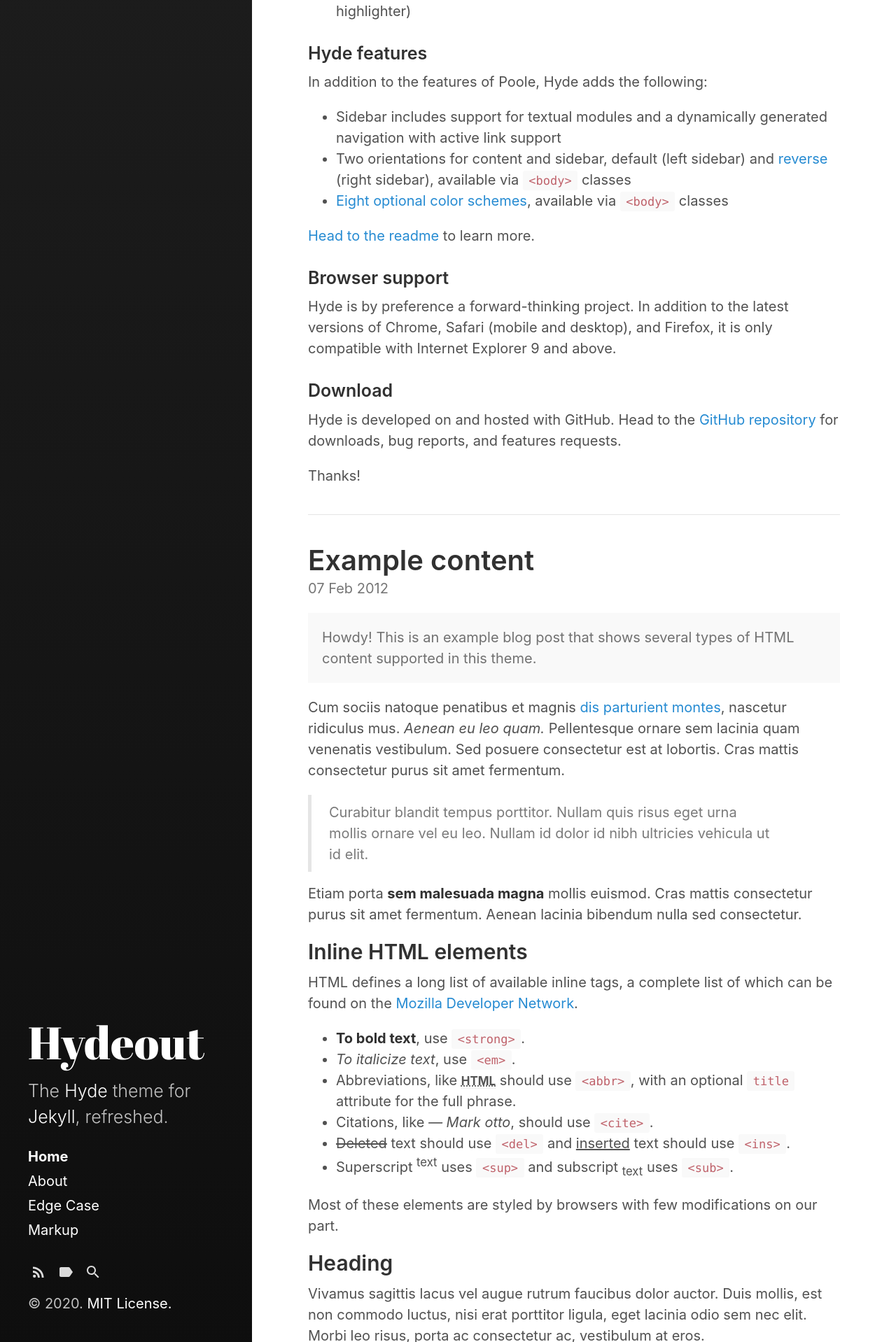
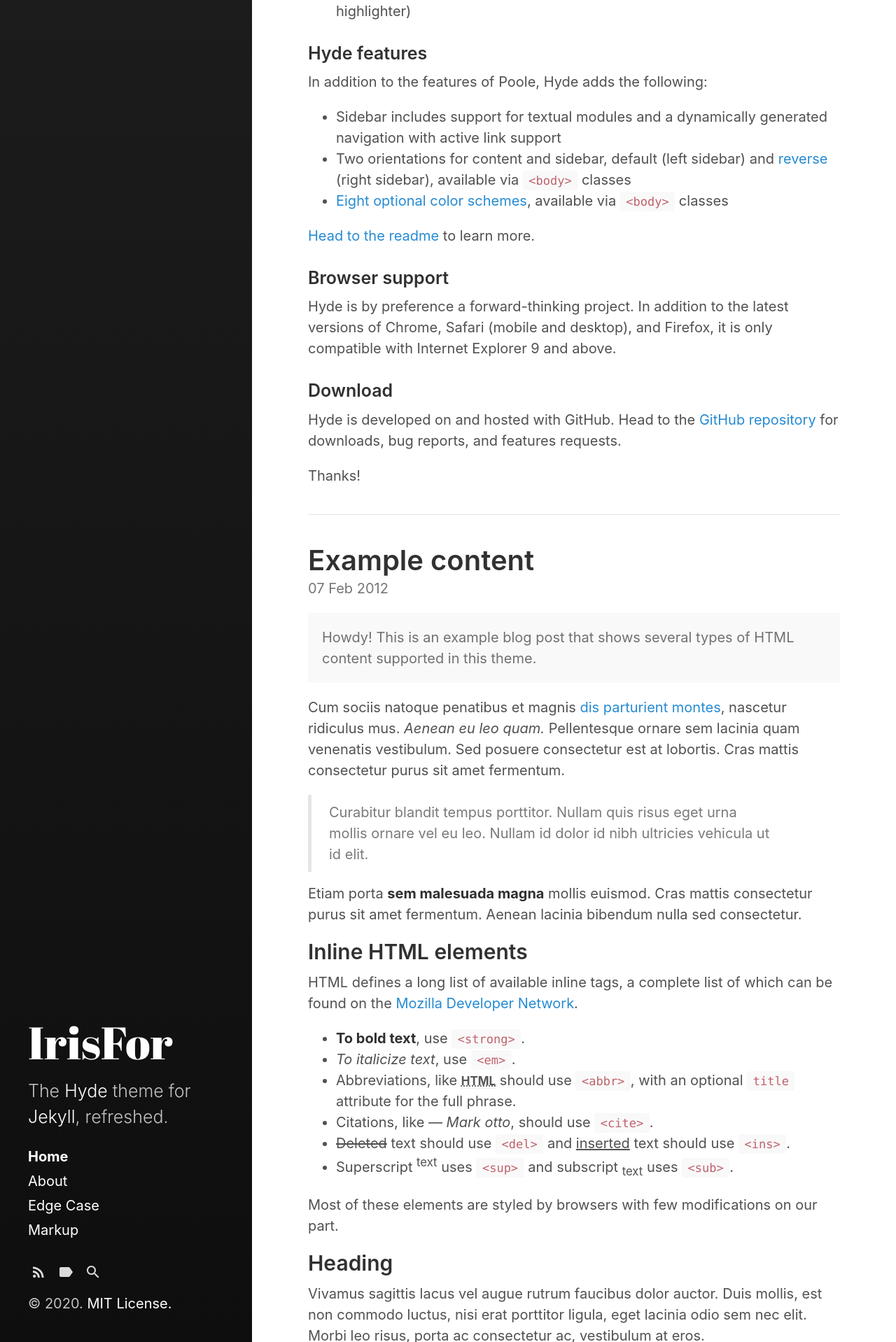
Before and after one commit to lanitaleon/lanitaleon.github.io, a Jekyll site: the page built from index.html, in a window 1280 px wide. Shown: the part 3082-5000 px from the top of the page at 70% size. Built offline with Jekyll 4.4.1, drawn with Linux system fonts in a browser that asks for light colours; the list of posts is cut into pages by our own code.

Commit message:
配置调整

```diff
--- a/_config.yml
+++ b/_config.yml
@@ -3,8 +3,8 @@ markdown:         kramdown
 highlighter:      rouge
 
 # Setup
-title:            Hydeout
-tagline:          'A Jekyll theme'
+title:            IrisFor
+tagline:          'Blog Daily'
 description:      'The <a href="http://hyde.getpoole.com" target="_blank">Hyde</a> theme for <a href="http://jekyllrb.com" target="_blank">Jekyll</a>, refreshed.'
 url:              https://lanitaleon.github.io
 baseurl:          '/somnus'
```
Also changed, not shown: jekyll-theme-hydeout.gemspec.
